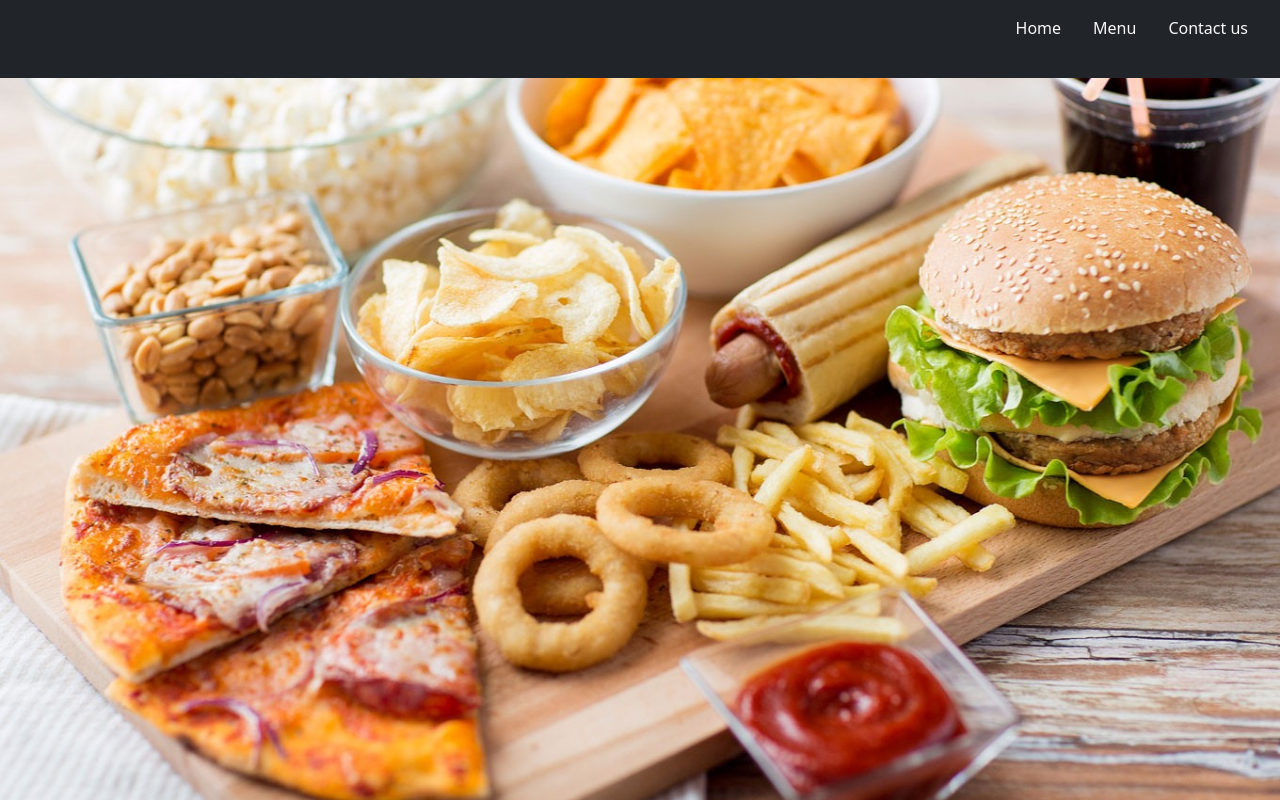
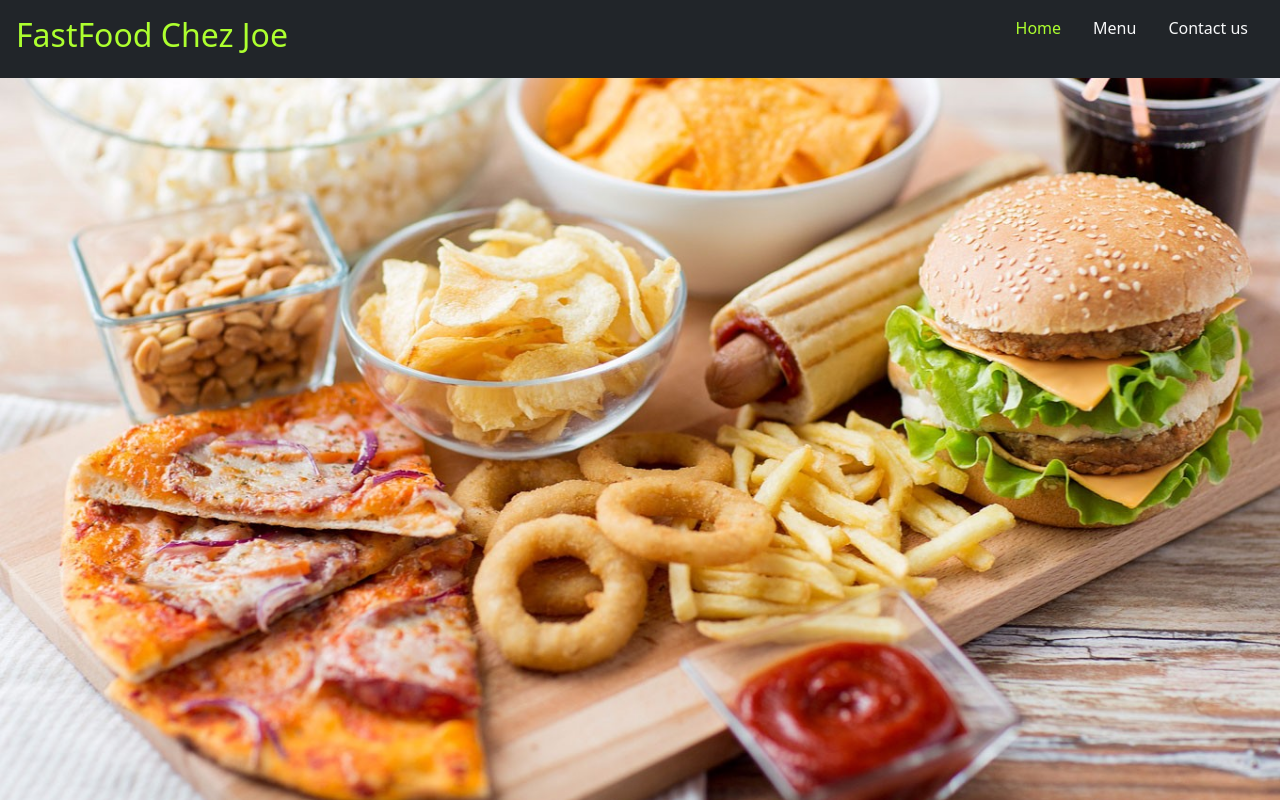
Before and after one commit to billodiallo/Restaurant_page, a website built with webpack: page dist/index.html in a window 1280 px wide. Built offline with nearby package versions, Linux system fonts and the light colour scheme.

Commit message:
redesign menu color

```diff
--- a/src/style.css
+++ b/src/style.css
@@ -4,3 +4,7 @@ body {
     background-size: cover;
     background-repeat: no-repeat;
   }
+
+  .red {
+    color: greenyellow;
+  }
```
Also changed, not shown: dist/main.js.
